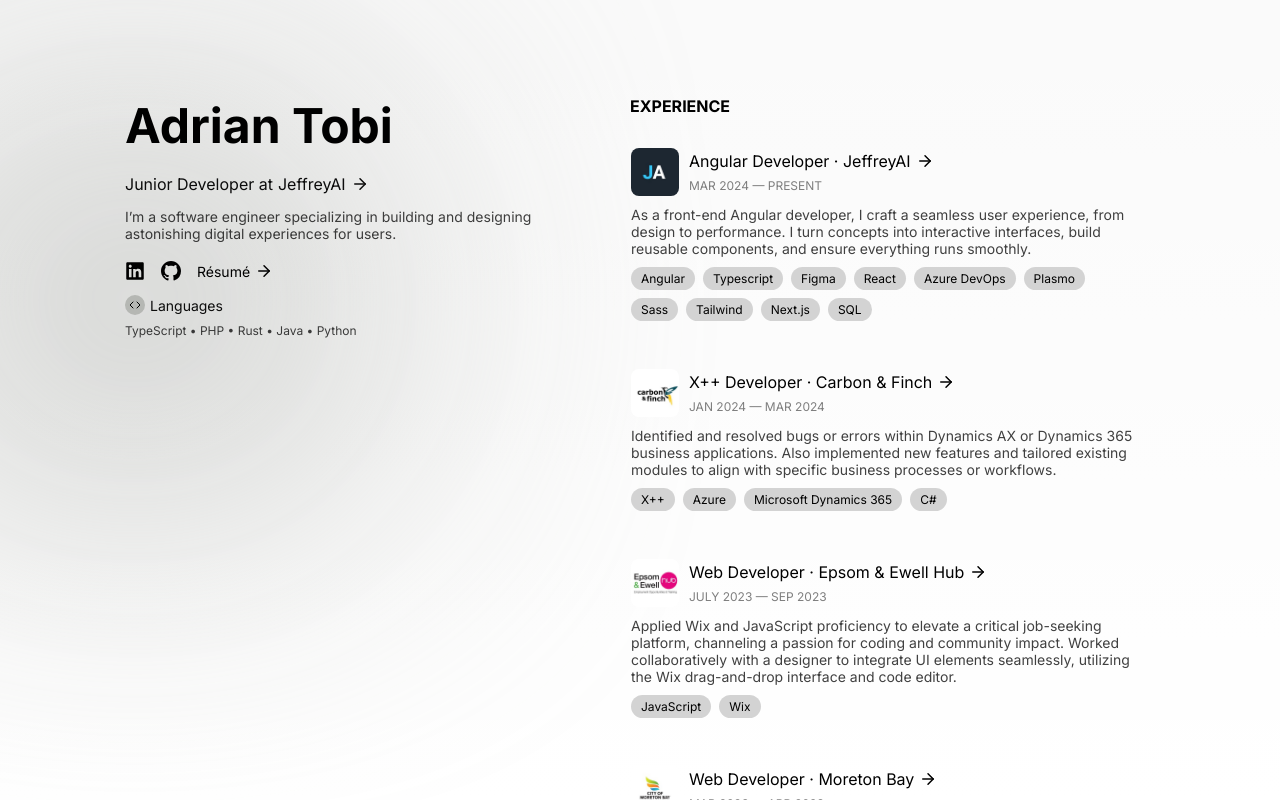
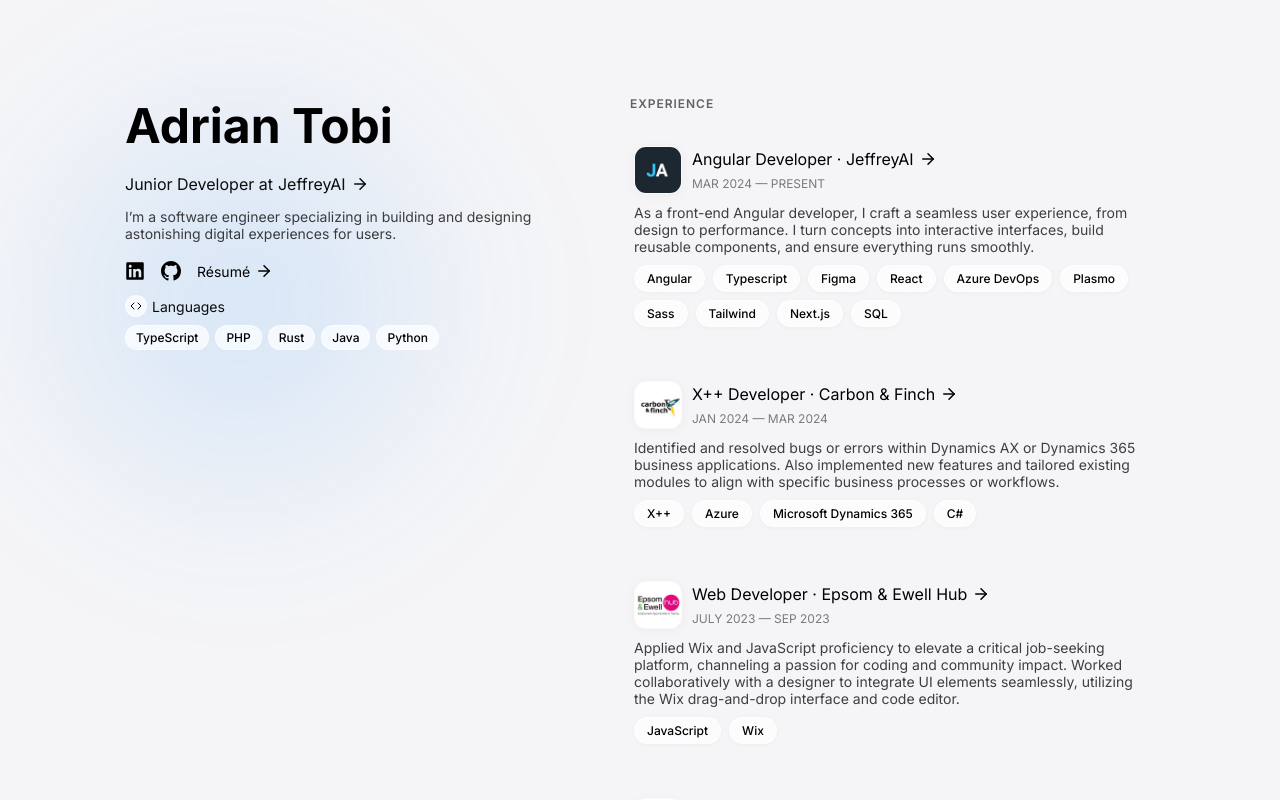
Before and after one commit to Adriantobi/dev_portfolio_v3, a Next.js app: page / in a window 1280 px wide. Built offline with nearby package versions, Linux system fonts and the light colour scheme.

Commit message:
feat: apply Apple-style glassmorphism to portfolio
Update CSS with glassmorphism effects, global design variables, and hover polish

Co-authored-by: Adrian Tobi 王拓 <40503266+Adriantobi@users.noreply.github.com>

```diff
--- a/css/components/bentogrid.module.css
+++ b/css/components/bentogrid.module.css
@@ -11,16 +11,28 @@
 .sectionTitle, .more {
   grid-column: 1 / -1;
   z-index: 100;
-  font-size: 16px;
+  font-size: 12px;
+  letter-spacing: 0.08em;
+  text-transform: uppercase;
   padding-left: 15px;
   cursor: default;
-  font-weight: bold;
+  font-weight: 600;
+  opacity: 0.6;
 }
 
 .more {
   cursor: pointer;
-  font-weight: inherit;
+  font-weight: 500;
   font-size: 14px;
+  letter-spacing: normal;
+  text-transform: none;
+  opacity: 1;
+  color: rgba(var(--accent-color), 1);
+  transition: opacity 0.2s ease;
+}
+
+.more:hover {
+  opacity: 0.7;
 }
 
 @media (width < 1160px) {
--- a/css/components/footer.module.css
+++ b/css/components/footer.module.css
@@ -1,6 +1,12 @@
 .footer {
   font-size: 12px;
-  opacity: .75;
-  padding: 0 15px;
+  opacity: 0.5;
+  padding: 16px 18px;
   max-width: 448px;
+  background: var(--glass-bg);
+  backdrop-filter: blur(var(--glass-blur)) saturate(var(--glass-saturation));
+  -webkit-backdrop-filter: blur(var(--glass-blur)) saturate(var(--glass-saturation));
+  border-radius: 16px;
+  border: 1px solid var(--glass-border);
+  line-height: 1.6;
 }
--- a/css/components/griditem.module.css
+++ b/css/components/griditem.module.css
@@ -1,15 +1,22 @@
 .GridItem {
   overflow: hidden;
   display: flex;
-  background: rgb(var(--grid-item));
-  border-radius: 16px;
+  background: var(--glass-bg);
+  backdrop-filter: blur(var(--glass-blur)) saturate(var(--glass-saturation));
+  -webkit-backdrop-filter: blur(var(--glass-blur)) saturate(var(--glass-saturation));
+  border-radius: 20px;
   flex-direction: column;
-  padding: 15px;
+  padding: 18px;
   min-width: 150px;
   min-height: 75px;
   cursor: pointer;
   gap: 8px;
-  transition: background ease-in-out 150ms;
+  transition: all 0.3s cubic-bezier(0.4, 0, 0.2, 1);
+  border: 1px solid var(--glass-border);
+  box-shadow:
+    0 1px 3px var(--glass-shadow),
+    0 4px 20px var(--glass-shadow),
+    inset 0 1px 0 rgba(255, 255, 255, 0.1);
 }
 
 .GridItem a {
@@ -21,19 +28,34 @@
 }
 
 .GridItem:hover {
-  background: rgb(var(--grid-item-hover));
+  background: rgba(var(--grid-item), 0.85);
+  transform: translateY(-2px);
+  box-shadow:
+    0 4px 12px var(--glass-shadow-hover),
+    0 8px 32px var(--glass-shadow-hover),
+    inset 0 1px 0 rgba(255, 255, 255, 0.15);
 }
 
 .projectCard,
 .jobCard {
   background: transparent;
+  backdrop-filter: none;
+  -webkit-backdrop-filter: none;
   border: 1px solid transparent;
+  box-shadow: none;
 }
 
 .projectCard:hover,
 .jobCard:hover {
-  background: rgb(var(--grid-item), 0.25);
-  border: 1px solid rgb(var(--grid-item), 0.95);
+  background: var(--glass-bg);
+  backdrop-filter: blur(var(--glass-blur)) saturate(var(--glass-saturation));
+  -webkit-backdrop-filter: blur(var(--glass-blur)) saturate(var(--glass-saturation));
+  border: 1px solid var(--glass-border);
+  transform: translateY(-2px);
+  box-shadow:
+    0 4px 20px var(--glass-shadow-hover),
+    0 8px 40px var(--glass-shadow),
+    inset 0 1px 0 rgba(255, 255, 255, 0.1);
 }
 
 .headingWrapper {
@@ -46,22 +68,32 @@
 .iconWrapper {
   width: max-content;
   height: max-content;
-  border-radius: 8px;
+  border-radius: 12px;
   overflow: hidden;
   display: flex;
   justify-content: center;
   align-items: center;
+  box-shadow: 0 2px 12px var(--glass-shadow);
+  border: 1px solid var(--glass-border);
 }
 
 .buttonInfo {
   display: flex;
-  font-size: 14px;
+  font-size: 13px;
+  font-weight: 500;
   justify-content: center;
   width: fit-content;
   align-items: center;
-  border-radius: 6px;
-  padding: 6px 10px;
+  border-radius: 20px;
+  padding: 6px 14px;
   color: #fff;
+  transition: all 0.2s ease;
+  box-shadow: 0 2px 8px rgba(0, 0, 0, 0.15);
+}
+
+.buttonInfo:hover {
+  transform: scale(1.02);
+  box-shadow: 0 4px 12px rgba(0, 0, 0, 0.2);
 }
 
 .contentWrapper {
--- a/css/components/jobbento.module.css
+++ b/css/components/jobbento.module.css
@@ -13,12 +13,14 @@
   display: flex;
   justify-content: center;
   align-items: center;
-  border-radius: 8px;
+  border-radius: 12px;
   overflow: hidden;
   min-height: 48px;
   height: 48px;
   min-width: 48px;
   width: 48px;
+  box-shadow: 0 2px 12px var(--glass-shadow);
+  border: 1px solid var(--glass-border);
 }
 
 .textWrapper {
@@ -80,10 +82,21 @@
 }
 
 .tech {
-  background: rgb(var(--tech-stack));
-  padding: 4px 10px;
-  border-radius: 25px;
+  background: var(--glass-bg);
+  backdrop-filter: blur(12px) saturate(var(--glass-saturation));
+  -webkit-backdrop-filter: blur(12px) saturate(var(--glass-saturation));
+  padding: 5px 12px;
+  border-radius: 20px;
   font-size: 12px;
+  font-weight: 500;
+  border: 1px solid var(--glass-border);
+  transition: all 0.2s ease;
+  box-shadow: 0 1px 4px var(--glass-shadow);
+}
+
+.tech:hover {
+  background: rgba(var(--accent-color), 0.1);
+  border-color: rgba(var(--accent-color), 0.3);
 }
 
 @media (width < 520px) {
--- a/css/components/projectbento.module.css
+++ b/css/components/projectbento.module.css
@@ -61,7 +61,8 @@
   align-items: center;
   height: max-content;
   overflow: hidden;
-  border-radius: 8px;
+  border-radius: 12px;
+  box-shadow: 0 4px 20px var(--glass-shadow);
 }
 
 .imageBento {
@@ -89,22 +90,25 @@
 .imageSlide {
   width: auto !important;
   height: 40px;
-  border-radius: 6px !important;
+  border-radius: 8px !important;
   display: flex;
   justify-content: center;
   align-items: center;
   overflow: hidden;
-  transition: border 150ms ease-in-out;
+  transition: all 200ms ease-in-out;
+  border: 2px solid transparent;
+  box-shadow: 0 2px 8px var(--glass-shadow);
 }
 
 .imageSlide img {
   height: 100% !important;
   width: auto !important;
-  transition: transform 150ms ease-in-out;
+  transition: transform 200ms ease-in-out;
 }
 
 .currentImage {
-  border: 2px solid rgb(var(--blur-rgb));
+  border: 2px solid rgba(var(--accent-color), 0.6);
+  box-shadow: 0 0 0 2px rgba(var(--accent-color), 0.15);
 }
 
 .miniImageWrapper::-webkit-scrollbar {
--- a/css/components/textlink.module.css
+++ b/css/components/textlink.module.css
@@ -24,7 +24,7 @@
 }
 
 .TextLink:hover {
-  opacity: .75;
+  color: rgba(var(--accent-color), 1);
 }
 
 .TextLink:hover .innerWrapper {
--- a/css/globals.css
+++ b/css/globals.css
@@ -1,17 +1,26 @@
 :root {
   --max-width: 1100px;
-  --border-radius: 12px;
+  --border-radius: 16px;
   --font-mono: ui-monospace, Menlo, Monaco, "Cascadia Mono", "Segoe UI Mono",
     "Roboto Mono", "Oxygen Mono", "Ubuntu Monospace", "Source Code Pro",
     "Fira Mono", "Droid Sans Mono", "Courier New", monospace;
 
   --foreground-rgb: 0, 0, 0;
-  --background-start-rgb: 250, 250, 250;
+  --background-start-rgb: 245, 245, 247;
   --background-end-rgb: 255, 255, 255;
-  --blur-rgb: 181, 183, 179;
-  --grid-item: 210, 210, 212;
-  --grid-item-hover: 203, 203, 203;
-  --tech-stack: 211, 211, 211;
+  --blur-rgb: 255, 255, 255;
+  --grid-item: 255, 255, 255;
+  --grid-item-hover: 250, 250, 252;
+  --tech-stack: 245, 245, 247;
+
+  /* Apple glassmorphism tokens */
+  --glass-bg: rgba(255, 255, 255, 0.72);
+  --glass-border: rgba(255, 255, 255, 0.5);
+  --glass-shadow: rgba(0, 0, 0, 0.04);
+  --glass-shadow-hover: rgba(0, 0, 0, 0.08);
+  --glass-blur: 20px;
+  --glass-saturation: 180%;
+  --accent-color: 0, 122, 255;
 
   --primary-glow: conic-gradient(
     from 180deg at 50% 50%,
@@ -47,12 +56,19 @@
 @media (prefers-color-scheme: dark) {
   :root {
     --foreground-rgb: 255, 255, 255;
-    --background-start-rgb: 11, 11, 10;
+    --background-start-rgb: 0, 0, 0;
     --background-end-rgb: 0, 0, 0;
-    --blur-rgb: 35, 35, 45;
-    --grid-item: 50, 48, 52;
-    --grid-item-hover: 45, 43, 47;
-    --tech-stack: 36, 36, 36;
+    --blur-rgb: 30, 30, 32;
+    --grid-item: 28, 28, 30;
+    --grid-item-hover: 44, 44, 46;
+    --tech-stack: 44, 44, 46;
+
+    /* Apple glassmorphism tokens - dark mode */
+    --glass-bg: rgba(28, 28, 30, 0.72);
+    --glass-border: rgba(255, 255, 255, 0.1);
+    --glass-shadow: rgba(0, 0, 0, 0.3);
+    --glass-shadow-hover: rgba(0, 0, 0, 0.5);
+    --accent-color: 10, 132, 255;
 
     --primary-glow: radial-gradient(rgba(1, 65, 255, 0.4), rgba(1, 65, 255, 0));
     --secondary-glow: linear-gradient(
@@ -99,12 +115,9 @@ body {
 
 body {
   color: rgb(var(--foreground-rgb));
-  background: linear-gradient(
-      to bottom,
-      transparent,
-      rgb(var(--background-end-rgb))
-    )
-    rgb(var(--background-start-rgb));
+  background: rgb(var(--background-start-rgb));
+  -webkit-font-smoothing: antialiased;
+  -moz-osx-font-smoothing: grayscale;
 }
 
 a {
--- a/css/home.module.css
+++ b/css/home.module.css
@@ -75,22 +75,30 @@
 .socials a {
   display: flex;
   align-items: center;
+  transition: all 0.2s ease;
 }
 
 .socials a:hover {
-  opacity: .75;
+  color: rgba(var(--accent-color), 1);
+  transform: translateY(-1px);
 }
 
 .blur {
-  width: 480px;
-  height: 360px;
+  width: 600px;
+  height: 600px;
   border-radius: 100%;
-  background: rgb(var(--blur-rgb));
+  background: radial-gradient(
+    circle,
+    rgba(var(--accent-color), 0.15) 0%,
+    rgba(var(--accent-color), 0.05) 40%,
+    transparent 70%
+  );
   position: absolute;
-  filter: blur(150px);
-  opacity: .95;
-  top: 15%;
-  left: -50%;
+  filter: blur(60px);
+  opacity: 1;
+  top: 0%;
+  left: -40%;
+  pointer-events: none;
 }
 
 .skills {
@@ -112,25 +120,38 @@
 }
 
 .codeIcon {
-  background: rgb(var(--blur-rgb));
+  background: var(--glass-bg);
+  backdrop-filter: blur(var(--glass-blur)) saturate(var(--glass-saturation));
+  -webkit-backdrop-filter: blur(var(--glass-blur)) saturate(var(--glass-saturation));
   display: flex;
   justify-content: center;
   align-items: center;
   border-radius: 100%;
   padding: 4px;
+  border: 1px solid var(--glass-border);
 }
 
 .langList {
   font-size: 12px;
-  opacity: .75;
+  display: flex;
+  flex-wrap: wrap;
+  gap: 6px;
 }
 
-.langItem::after {
-  content: ' • ';
+.langItem {
+  background: var(--glass-bg);
+  backdrop-filter: blur(12px) saturate(var(--glass-saturation));
+  -webkit-backdrop-filter: blur(12px) saturate(var(--glass-saturation));
+  padding: 4px 10px;
+  border-radius: 12px;
+  border: 1px solid var(--glass-border);
+  font-weight: 500;
+  transition: all 0.2s ease;
 }
 
-.langItem:last-child::after {
-  content: '';
+.langItem:hover {
+  background: rgba(var(--accent-color), 0.1);
+  border-color: rgba(var(--accent-color), 0.3);
 }
 
 .scrollSection {
```
